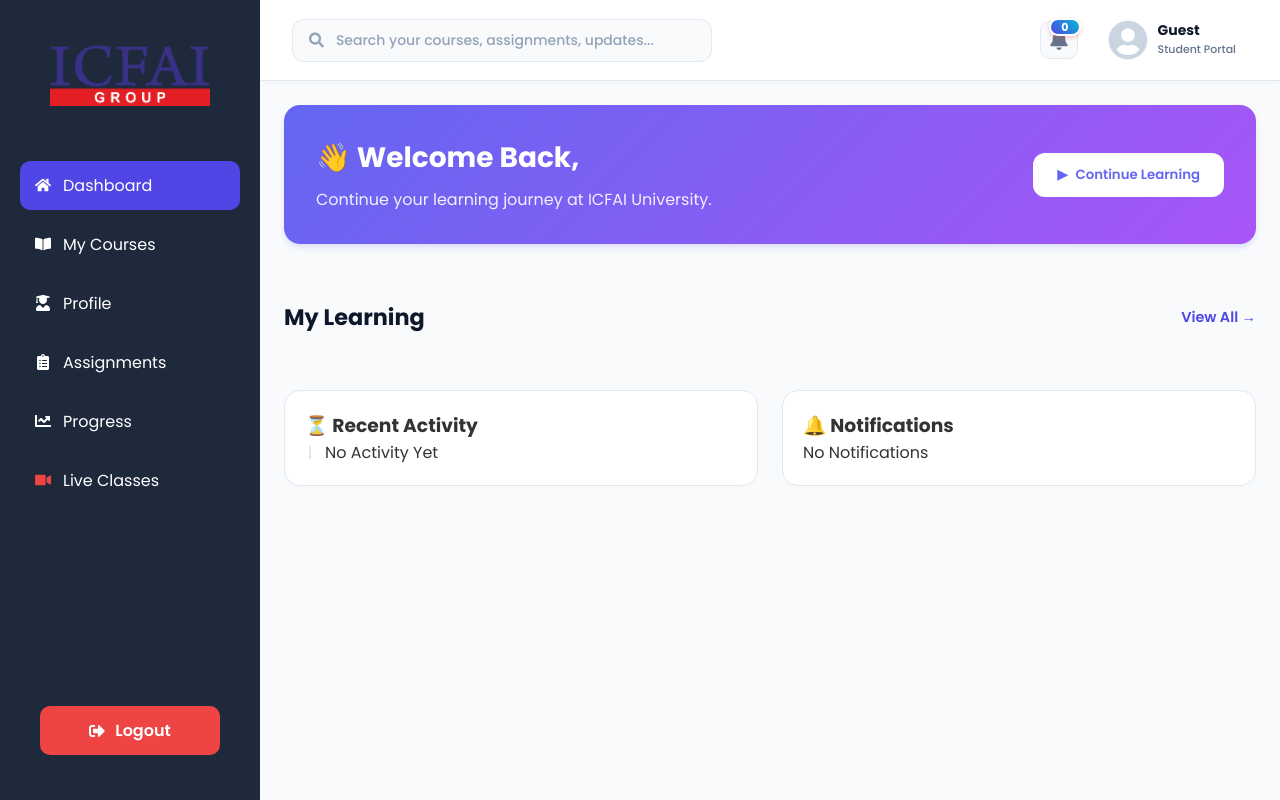
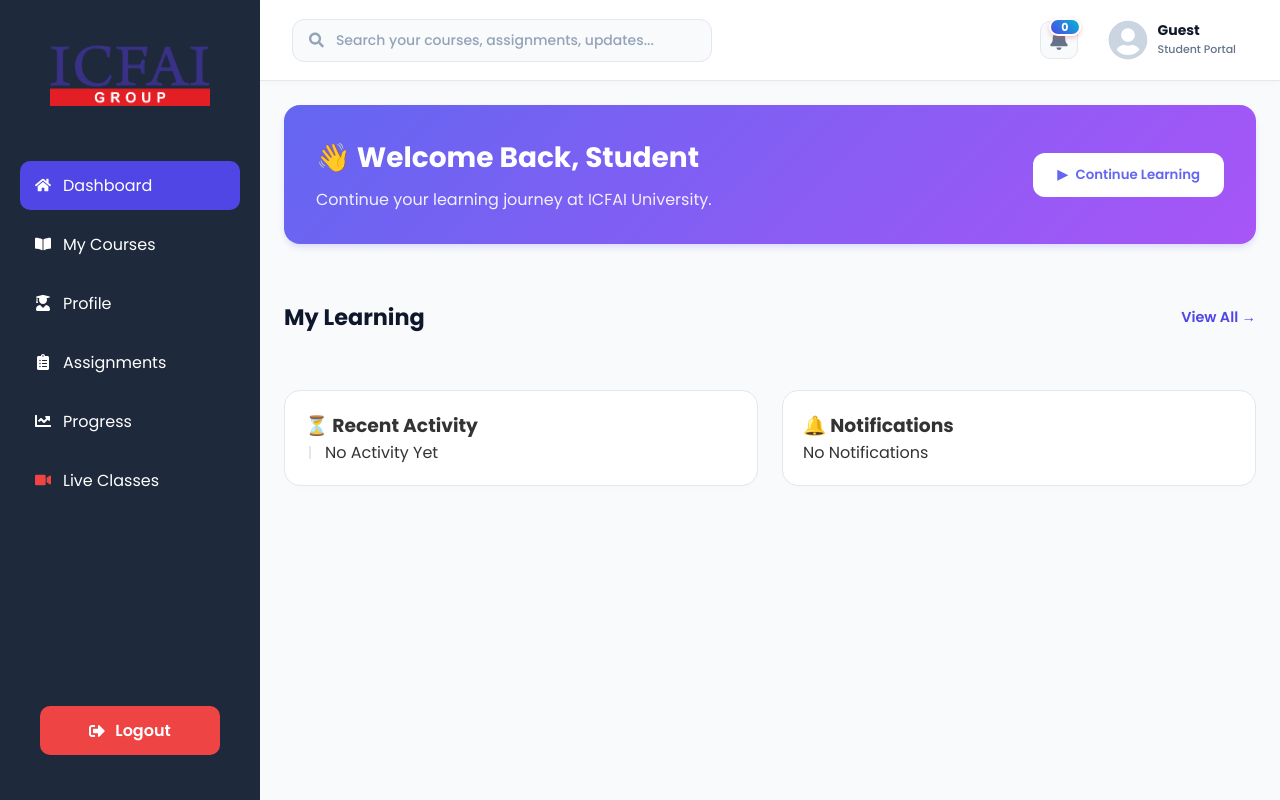
Before and after one commit to yashika-mahawar/LMS-Project, a React (Vite) app in the folder lms-frontend/: page /dashboard in a window 1280 px wide. Built offline with nearby package versions, Linux system fonts and the light colour scheme.

Commit message:
fix:welcome page fixation name and import and remove yashika

```diff
--- a/lms-frontend/src/pages/Dashboard/WelcomeCard/WelcomeCard.jsx
+++ b/lms-frontend/src/pages/Dashboard/WelcomeCard/WelcomeCard.jsx
@@ -5,7 +5,16 @@
 import API from "../../../services/api";
 const WelcomeCard = ({ isAdmin }) => {
   const navigate = useNavigate();
-  const [userName, setUserName] = useState("");
+  const [userName, setUserName] = useState(() => {
+  const savedUser = localStorage.getItem("user");
+
+  if (savedUser) {
+    const user = JSON.parse(savedUser);
+    return user.full_name || "Student";
+  }
+
+  return "Student";
+});
   const [lastCourse, setLastCourse] = useState(null);
   useEffect(() => {
   const fetchLastCourse = async () => {
```
